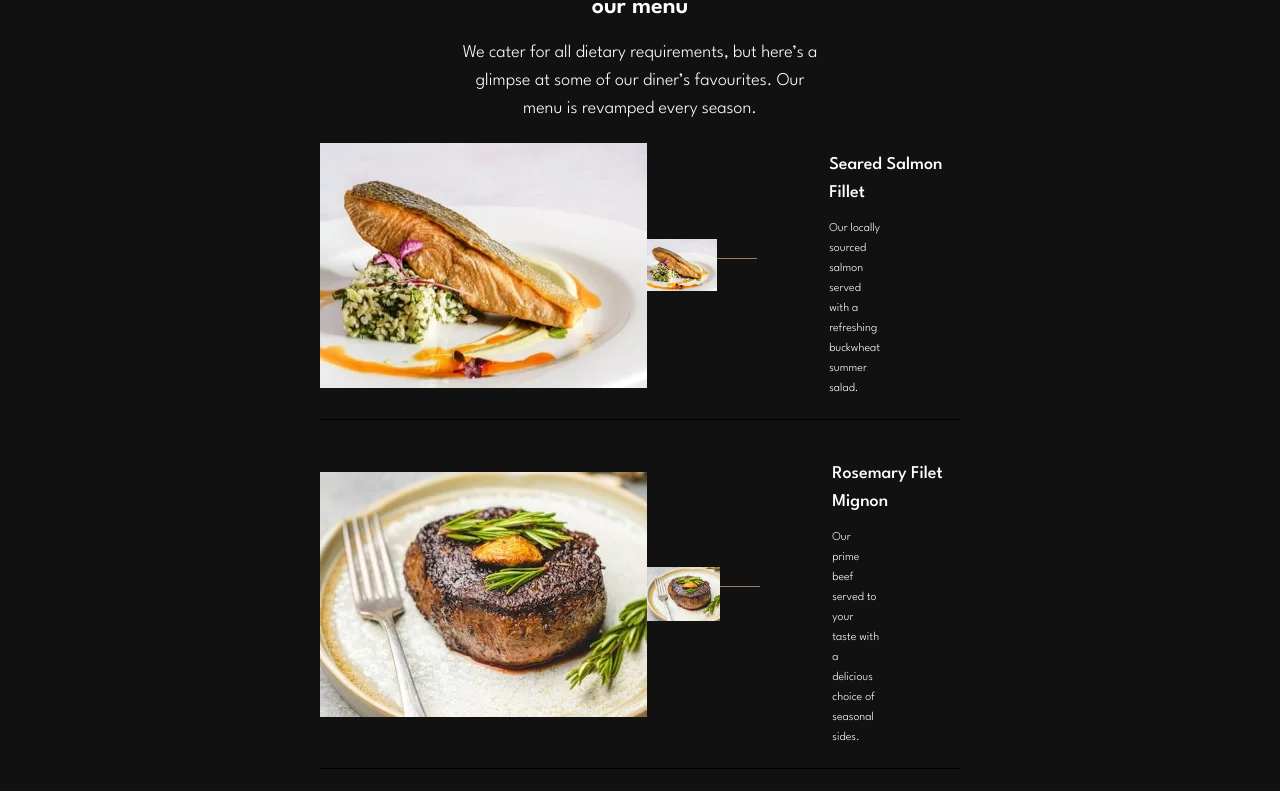
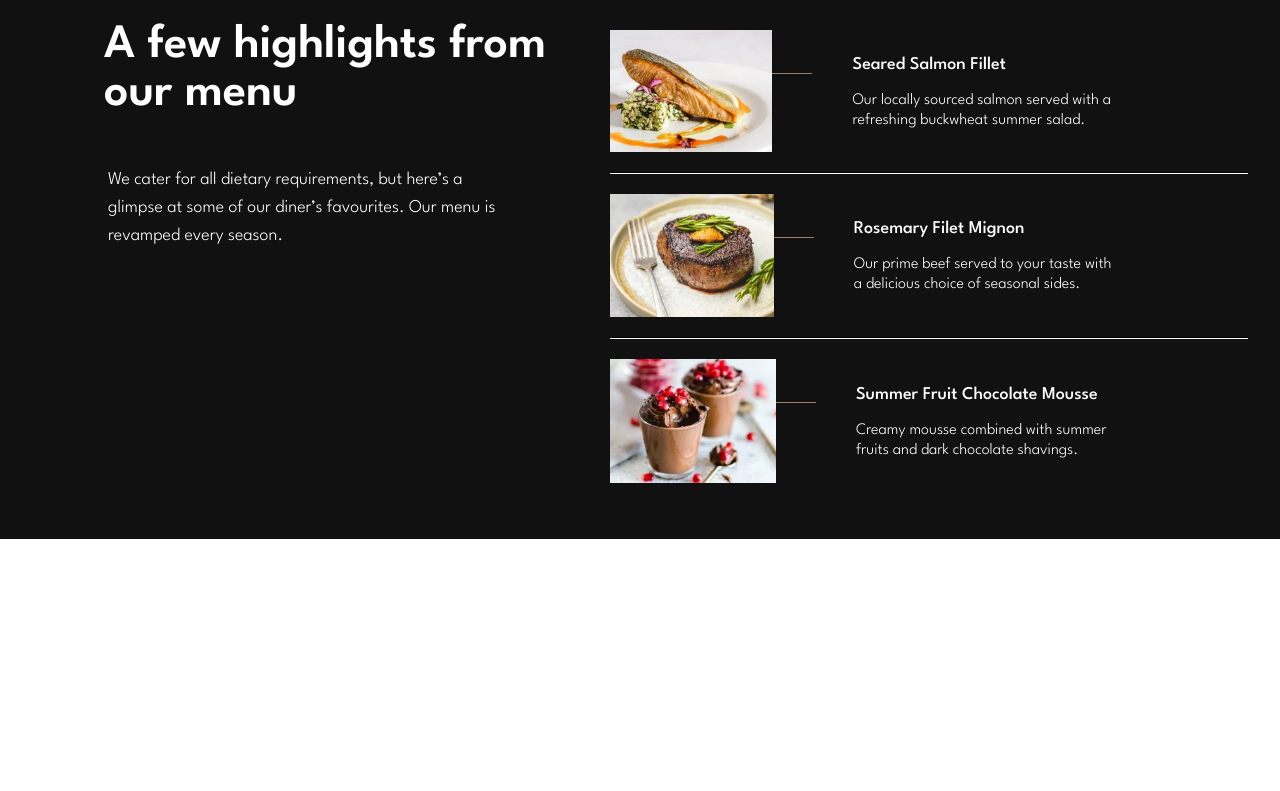
Before and after one commit to Fran3103/dine-restaurant, a React (Vite) app: page / in a window 1280 px wide. Shown: the part 2460-3251 px from the top of the page. After the commit the page ends 3047 px from the top, so only its background shows below. Built offline with nearby package versions, Linux system fonts and the light colour scheme.

Commit message:
carta terminada

```diff
--- a/src/assets/Components/Secciones/Menus.jsx
+++ b/src/assets/Components/Secciones/Menus.jsx
@@ -14,55 +14,60 @@
 import mousseDesktop from '../../images/homepage/chocolate-desktop-tablet@2x.webp'
 const Menus = () => {
   return (
-    <div className="bg-Cod-Gray m-auto ">
-        <div className='flex flex-col justify-center items-center text-center max-w-[1440px] p-6 mb-12 pb-12 :flex-row'>
-            <div className='flex flex-col items-center justify-center  gap-4 my-2'>
+    <div className="bg-Cod-Gray m-auto xl:mt-[-130px] relative ">
+        <div className='flex flex-col justify-center items-center text-center max-w-[1440px] p-6 mb-12 pb-12  gap-12  xl:flex-row w-full m-auto ' >
+            <div className='flex flex-col items-center justify-center  gap-4 my-2  xl:items-start xl:text-start xl:gap-12 xl:mb-20 xl:ml-20 '>
                 <img src={divide} alt="divisor" />
-                <h2 className='text-white text-2xl w-[240px] font-semibold'> A few highlights from our menu</h2>
-                <p className='text-white font-light text-base mx-1  md:text-lg md:w-[370px]'>We cater for all dietary requirements, but here’s a glimpse at some of our diner’s favourites. Our menu is revamped every season.</p>
+                <h2 className='text-white text-2xl w-[240px] font-semibold md:text-4xl md:w-[340px] xl:text-5xl xl:w-[450px]'> A few highlights from our menu</h2>
+                <p className='text-white font-light text-base mx-1  md:text-lg md:w-[400px]'>We cater for all dietary requirements, but here’s a glimpse at some of our diner’s favourites. Our menu is revamped every season.</p>
             </div>
 
-            <div className='flex flex-col justify-center items-center gap-5 max-w-[1440px] w-full md:w-[640px]'>
+            <div className='flex flex-col justify-center items-center gap-5 max-w-[1440px]  md:p-16 xl:mt-56 xl:p-2 '>
 
-                <div className='flex flex-col justify-center items-center  md:flex-row   md:justify-start w-full' >
-                    <img src={salmonMobile} alt="salmon"  className=' md:hidden xl:flex'/>
+                <div className='flex flex-col justify-center items-center  md:flex-row   md:justify-start w-full gap-3 md:gap-20' >
+
+                    <img src={salmonMobile} alt="salmon"  className=' md:hidden'/>
                     <div className='relative'>
                         <img src={salmonTablet} alt="salmon"  className='hidden md:flex xl:hidden relative z-10 '/>
-                        <img src={salmonDesktop} alt="salmon"  className='hidden  xl:flex relative z-10 w-72'/>
-                        <img src={divide} alt="divisor" className='hidden md:flex absolute top-4 z-0 -right-10'/>
+                        <img src={salmonDesktop} alt="salmon"  className='hidden  xl:flex relative z-10 '/>
+                        <img src={divide} alt="divisor" className='hidden md:flex absolute top-4 z-0 -right-10 xl:top-10'/>
                     </div>
-                    <div className='flex flex-col justify-center items-center gap-3 mt-5 md:items-start ml-28  md:text-left'>
+                    <div className='flex flex-col justify-center items-center gap-3 md:items-start  md:text-left'>
                         <h3 className='text-white text-lg font-medium'>Seared Salmon Fillet</h3>
-                        <p className='text-white font-light mx-12 text-xs leading-5  md:mx-0 md:mr-20'>Our locally sourced salmon served with a refreshing buckwheat summer salad.</p>
+                        <p className='text-white font-light mx-10 leading-5  md:mx-0 md:pr-32'>Our locally sourced salmon served with a refreshing buckwheat summer salad.</p>
                     </div>
+                    <hr className='w-full h-[2px] bg-ShuttleGray md:hidden'/>
                 </div>
-                <hr className='hidden md:flex bg-white w-full h-[1px] '/>
+                <hr className='hidden md:flex bg-white w-full h-[2px] '/>
 
-                <div className='flex flex-col justify-center items-center  md:flex-row   md:justify-start w-full'>
-                    <img src={filetMobile} alt="beef" className=' md:hidden xl:flex'/>
+                <div className='flex flex-col justify-center items-center  md:flex-row  relative md:justify-start w-full gap-3 md:gap-20'>
+                    <hr className='  bg-white w-full h-[2px] absolute top-0 md:hidden'/>
+                    <img src={filetMobile} alt="beef" className=' md:hidden '/>
                     <div className='relative'>
                         <img src={filetTablet} alt="beef" className='hidden md:flex xl:hidden relative z-10 '/>
                         <img src={filetDesktop} alt="beef" className='hidden  xl:flex relative z-10 '/>
-                        <img src={divide} alt="divisor"  className='hidden md:flex absolute top-4 z-0 -right-10'/>
+                        <img src={divide} alt="divisor"  className='hidden md:flex absolute top-4 z-0 -right-10 xl:top-10'/>
                     </div>
-                    <div className='flex flex-col justify-center items-center gap-3 mt-5 md:items-start ml-28   md:text-left'>
+                    <div className='flex flex-col justify-center items-center gap-3  md:items-start  md:text-left'>
                         <h3 className='text-white text-lg font-medium'>Rosemary Filet Mignon</h3>
-                        <p className='text-white font-light mx-12 text-xs leading-5  md:mx-0 md:mr-20'>Our prime beef served to your taste with a delicious choice of seasonal sides.</p>
+                        <p className='text-white font-light mx-10 leading-5  md:mx-0 md:pr-32'>Our prime beef served to your taste with a delicious choice of seasonal sides.</p>
                     </div>
+
                 </div>
-
-                <div className='flex flex-col justify-center items-center relative  md:flex-row   md:justify-start w-full'>
-                    <hr className='hidden md:flex bg-white w-full h-[1px] absolute top-0'/>
-                    <img src={mousseMobile} alt="chocolate" className=' md:hidden xl:flex' />
-                    <div className='relative mt-3'>
+                <hr className='hidden md:flex bg-white w-full h-[2px] '/>
+                <div className='flex flex-col justify-center items-center relative  md:flex-row   md:justify-start w-full gap-3 md:gap-20'>
+                    <hr className='  bg-white w-full h-[1px] absolute top-0 md:hidden'/>
+                    <img src={mousseMobile} alt="chocolate" className=' md:hidden ' />
+                    <div className='relative '>
                         <img src={mousseTablet} alt="chocolate" className='hidden md:flex xl:hidden relative z-10 '/>
                         <img src={mousseDesktop} alt="chocolate" className='hidden  xl:flex relative z-10'/>
-                        <img src={divide} alt="divisor"  className='hidden md:flex absolute top-4 z-0 -right-10'/>
+                        <img src={divide} alt="divisor"  className='hidden md:flex absolute top-4 z-0 -right-10 xl:top-10'/>
                     </div>
-                   <div className='flex flex-col justify-center items-center gap-3 mt-5 md:items-start ml-28 md:text-left'>
+                   <div className='flex flex-col justify-center items-center gap-3  md:items-start  md:text-left'>
                         <h3 className='text-white text-lg font-medium'>Summer Fruit Chocolate Mousse</h3>
-                        <p className='text-white font-light mx-12 text-xs  leading-5 md:mx-0 md:mr-20'>Creamy mousse combined with summer fruits and dark chocolate shavings.</p>
+                        <p className='text-white font-light mx-8   leading-5 md:mx-0 md:pr-32'>Creamy mousse combined with summer fruits and dark chocolate shavings.</p>
                    </div>
+
                 </div>
             </div>
         </div>
--- a/src/assets/Components/Secciones/Section.jsx
+++ b/src/assets/Components/Secciones/Section.jsx
@@ -27,6 +27,7 @@
                 </div>
                 <img src={curveRight} alt="curva izquierda" className='hidden md:flex absolute right-96 top-40 xl:top-80 xl:-left-40' />
             </div>
+
             <div className='flex flex-col  justify-center items-center text-center gap-7 mt-16 relative xl:flex-row-reverse xl:justify-start xl:ml-20 xl:gap-0 w-full overflow-hidden '>
                     <div className='relative md:mb-5 xl:mr-72  xl:mb-0'>
                         <img src={img2Mobile} alt="imagen mobile"  className='md:hidden    shadow-2xl'/>
@@ -43,6 +44,7 @@
                         <img src={curveLeft} alt="curva derecha" className='hidden md:flex absolute  left-[500px] top-5  xl:hidden' />
                     </div>
                 </div>
+
         </div>
     </div>
   )
--- a/tailwind.config.js
+++ b/tailwind.config.js
@@ -11,7 +11,7 @@
 
             'Mirage': '#17192b',
             'Ebony-Clay': '#242b37',
-            'Shuttle Gray': '#5c6779 ',
+            'ShuttleGray': '#5c6779 ',
             'white': '#ffffff'
 
         },
```
Lines whose indentation alone changed are shown as unchanged.
